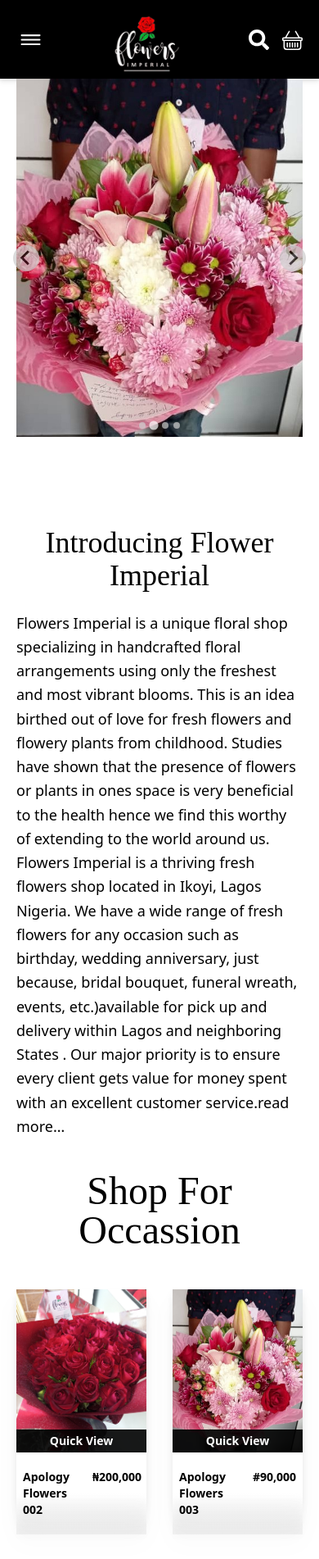
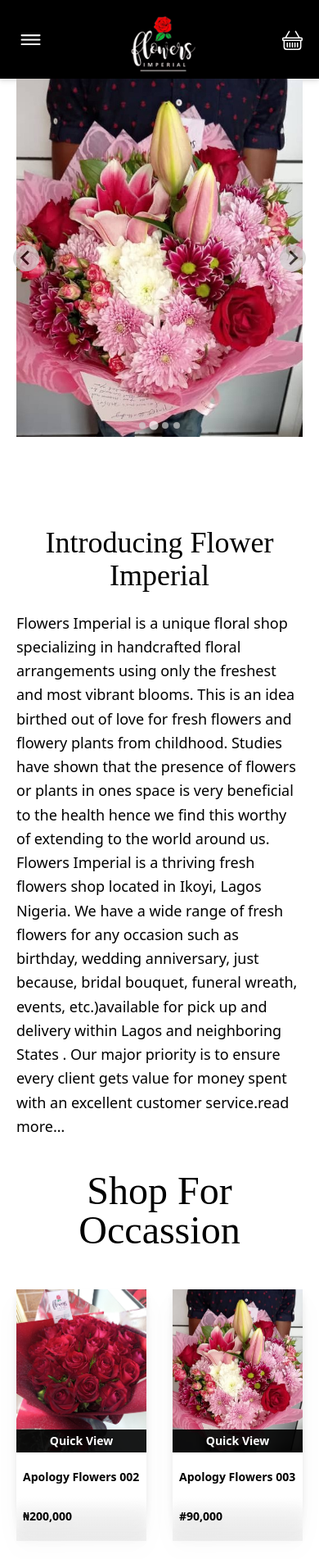
Before and after one commit to blessingsmart/flora, a React (Vite) app: page / in a window 390 px wide. Shown: the top 1902 px of the page at 82% size. Built offline with nearby package versions, Linux system fonts and the light colour scheme.

Commit message:
modified:   src/component/navbar.jsx 	modified:   src/component/occassion.jsx

```diff
--- a/src/component/navbar.jsx
+++ b/src/component/navbar.jsx
@@ -18,7 +18,7 @@ const Navbar = ({ openModal }) => {
           <img src={logo} alt="logo "/>
         </Link>
         <div className="flex gap-4">
-          <button onClick={() => openModal("search")}>
+          <button onClick={() => openModal("search")} className='hidden md:block'>
             <FaSearch size={25} />
           </button>
           <Link to="/cart">
--- a/src/component/occassion.jsx
+++ b/src/component/occassion.jsx
@@ -107,7 +107,7 @@ const Occassion = () => {
                         <img src={src} alt='products' className='  ' />
                         <button className='absolute bottom-0 bg-black/90 text-white p-1 text-sm font-bold  w-full'>Quick View</button>
                     </div>
-                    <div className='flex gap-3 justify-between font-semibold text-sm py-3 bg-gradient-to-t from-black/5 via-white to-white'>
+                    <div className='flex flex-col sm:flex-row gap-3 justify-between font-semibold text-sm py-3 bg-gradient-to-t from-black/5 via-white to-white'>
                         <p className='p-2'>{title}</p >
                         <p className='p-2'>{price}</p >
                     </div>
```
